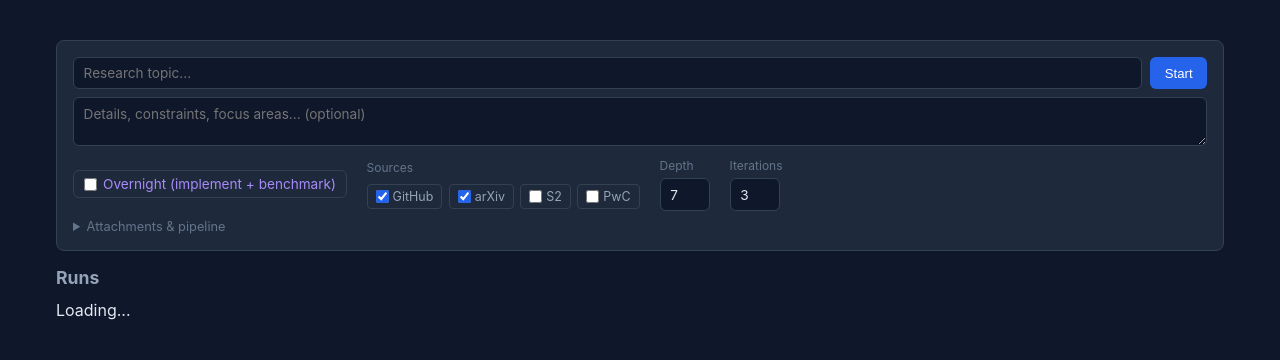
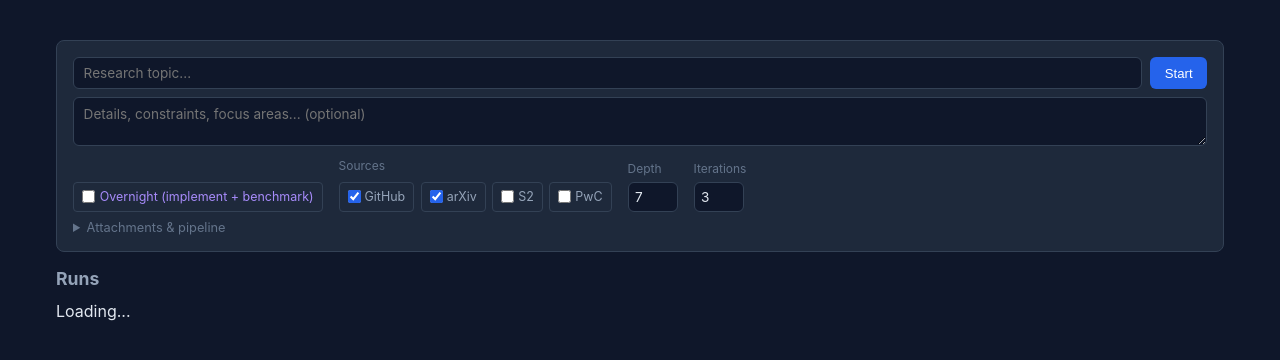
Before and after one commit to russuran/qwen3-code-next_researcher, a FastAPI app: page /dashboard in a window 1280 px wide. Shown: the part 84-444 px from the top of the page. Run offline with FastAPI, Linux system fonts and the light colour scheme; data that the repository does not hold is empty; some libraries are stand-ins or nearby versions.

Commit message:
Fix settings row: uniform height 30px for all controls

```diff
--- a/app/dashboard/templates/runs_list.html
+++ b/app/dashboard/templates/runs_list.html
@@ -85,11 +85,18 @@
 </div>
 
 <style>
-    .settings-row { display: flex; align-items: center; gap: 1.25rem; flex-wrap: wrap; }
+    .settings-row { display: flex; align-items: end; gap: 1rem; flex-wrap: wrap; }
     .setting-group { display: flex; flex-direction: column; gap: 0.15rem; }
-    .toggle-item { display: inline-flex; align-items: center; gap: 0.4rem; cursor: pointer; font-size: 0.85rem; color: #a78bfa; padding: 0.3rem 0.6rem; border: 1px solid var(--border); border-radius: 0.375rem; }
+    .toggle-item {
+        display: inline-flex; align-items: center; gap: 0.3rem; cursor: pointer;
+        font-size: 0.78rem; color: #a78bfa;
+        padding: 0.25rem 0.5rem; height: 30px;
+        background: var(--bg-card); border: 1px solid var(--border); border-radius: 0.25rem;
+    }
     .toggle-item:hover { border-color: #7c3aed; }
     .toggle-item input { accent-color: #7c3aed; }
+    .settings-row .check-item { height: 30px; }
+    .settings-row input[type="number"] { height: 30px; padding: 0 0.4rem; }
 </style>
 
 <h2>Runs</h2>
```
